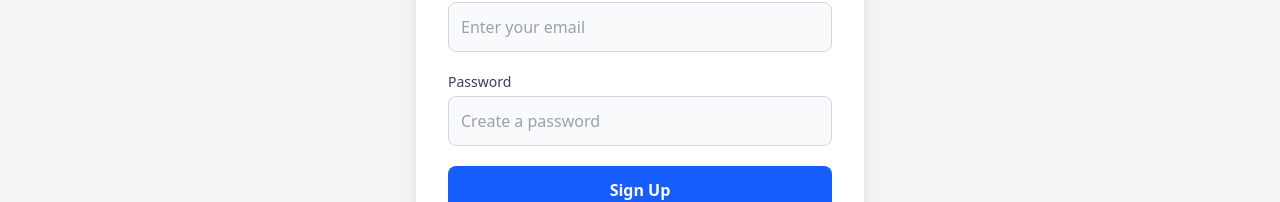
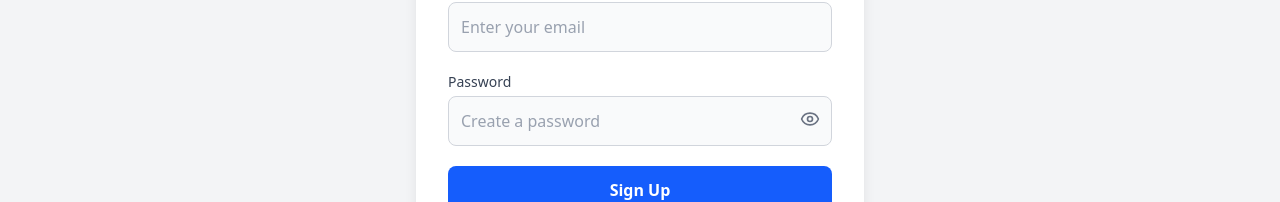
Before and after one commit to coAyush/DeveloperToolsApiProject, a React (Vite) app in the folder FrontEnd/: page /signup in a window 1280 px wide. Shown: the part 429-631 px from the top of the page. Built offline with nearby package versions, Linux system fonts and the light colour scheme.

Commit message:
Update SignUp.jsx

```diff
--- a/FrontEnd/src/pages/SignUp.jsx
+++ b/FrontEnd/src/pages/SignUp.jsx
@@ -1,9 +1,26 @@
+import { useState } from "react";
+import { Eye, EyeOff } from "lucide-react";
+import toast from "react-hot-toast";
+import { useNavigate } from "react-router-dom";
+
 const SignUp = () => {
+  const [showPassword, setShowPassword] = useState(false);
+  const navigate = useNavigate(); // hook for navigation
+
+  const handleSignUp = (e) => {
+    e.preventDefault();
+    // backend api call hobe (dummy success for now)
+    toast.success(" Account created successfully!");
+
+    // Redirect to login after 1s
+    setTimeout(() => {
+      navigate("/login");
+    }, 1000);
+  };
+
   return (
     <div className="flex justify-center items-center min-h-screen bg-gray-100 px-4">
-
       <div className="w-full max-w-md bg-white p-8 rounded-2xl shadow-lg animate-fade-in-up mt-20">
-
         {/* Heading */}
         <h2 className="text-3xl md:text-4xl font-bold mb-6 text-center text-blue-600">
           Create Account
@@ -13,7 +30,7 @@ const SignUp = () => {
         </p>
 
         {/* Form */}
-        <form className="space-y-5">
+        <form className="space-y-5" onSubmit={handleSignUp}>
           {/* Name */}
           <div>
             <label className="block text-sm font-medium text-gray-700">
@@ -25,6 +42,7 @@ const SignUp = () => {
               className="w-full mt-1 p-3 border border-gray-300 rounded-lg
                          bg-gray-50 text-gray-800 placeholder-gray-400
                          focus:outline-none focus:ring-2 focus:ring-blue-500 transition"
+              required
             />
           </div>
 
@@ -39,21 +57,32 @@ const SignUp = () => {
               className="w-full mt-1 p-3 border border-gray-300 rounded-lg
                          bg-gray-50 text-gray-800 placeholder-gray-400
                          focus:outline-none focus:ring-2 focus:ring-blue-500 transition"
+              required
             />
           </div>
 
-          {/* Password */}
+          {/* Password with eye toggle */}
           <div>
             <label className="block text-sm font-medium text-gray-700">
               Password
             </label>
-            <input
-              type="password"
-              placeholder="Create a password"
-              className="w-full mt-1 p-3 border border-gray-300 rounded-lg
-                         bg-gray-50 text-gray-800 placeholder-gray-400
-                         focus:outline-none focus:ring-2 focus:ring-blue-500 transition"
-            />
+            <div className="relative">
+              <input
+                type={showPassword ? "text" : "password"}
+                placeholder="Create a password"
+                className="w-full mt-1 p-3 border border-gray-300 rounded-lg
+                           bg-gray-50 text-gray-800 placeholder-gray-400
+                           focus:outline-none focus:ring-2 focus:ring-blue-500 transition pr-10"
+                required
+              />
+              <button
+                type="button"
+                onClick={() => setShowPassword(!showPassword)}
+                className="absolute right-3 top-1/2 -translate-y-1/2 text-gray-500 hover:text-gray-700"
+              >
+                {showPassword ? <EyeOff size={20} /> : <Eye size={20} />}
+              </button>
+            </div>
           </div>
 
           {/* Submit */}
@@ -67,7 +96,7 @@ const SignUp = () => {
           </button>
         </form>
 
-        {/* Extra link Abr login page e jabe */}
+        {/* Extra link -> login page */}
         <p className="mt-6 text-center text-sm text-gray-600">
           Already have an account?{" "}
           <a href="/login" className="text-blue-600 hover:underline">
```
